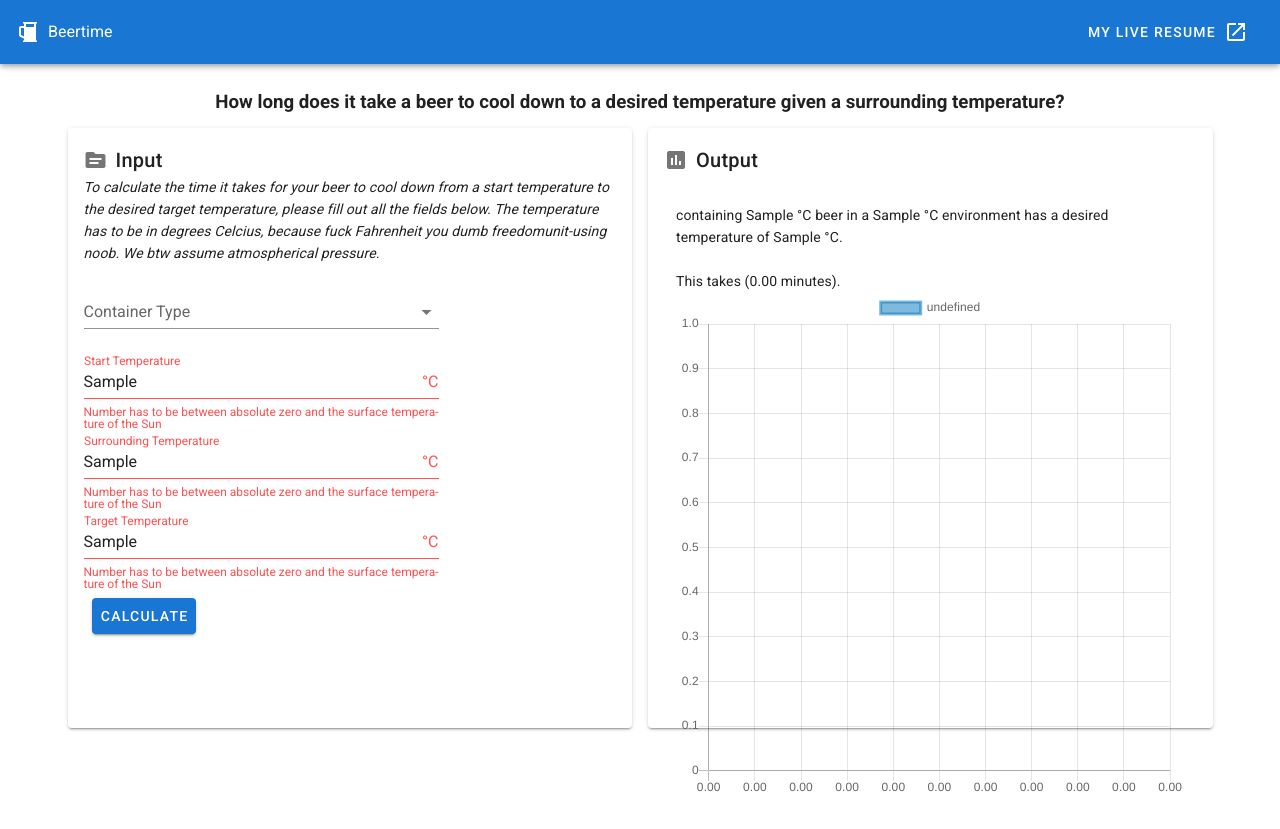
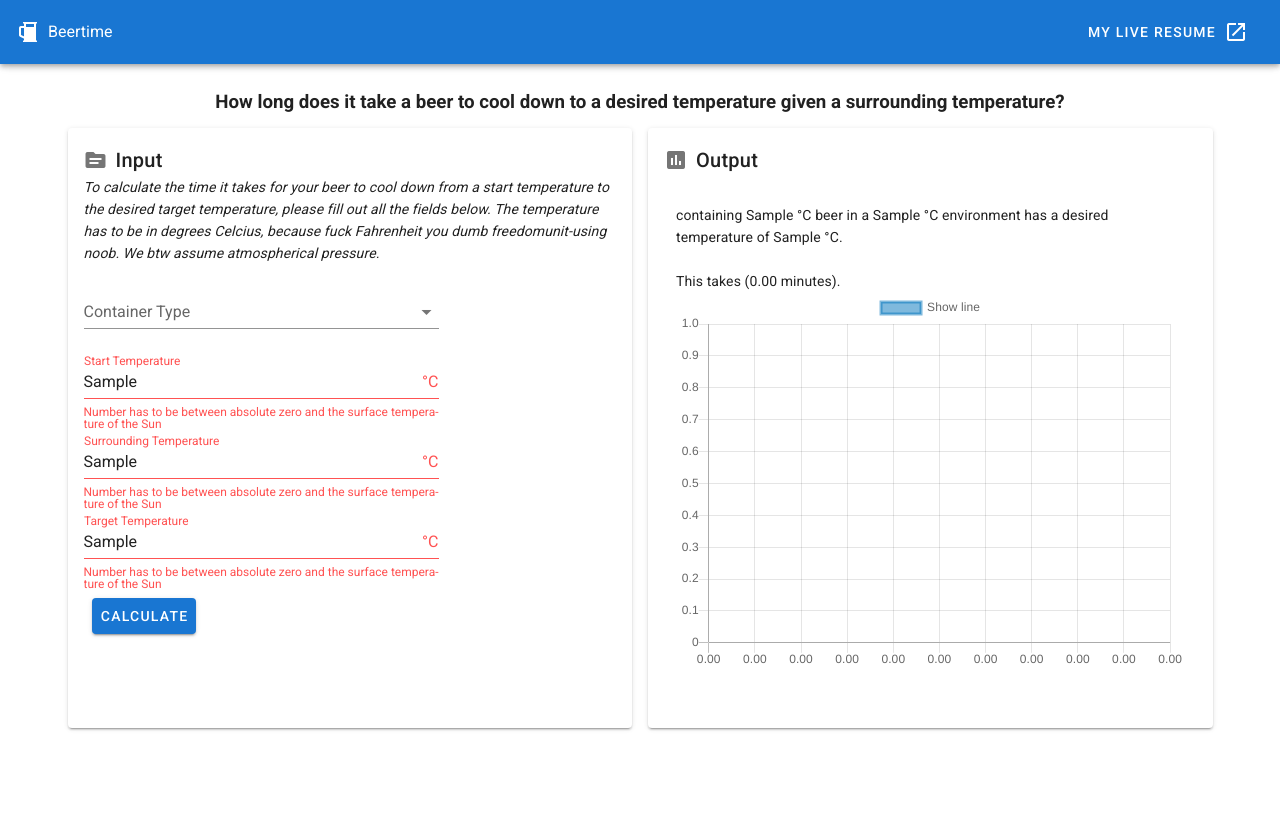
Before and after one commit to rosenberg95/beertime, a Vue app: page / in a window 1280 px wide. Both pictures are taken after typing "Sample", "Sample", "Sample" into the empty fields and a click on the button "CALCULATE". After the commit the page ends 800 px from the top, so only its background shows below. Built offline with nearby package versions, Linux system fonts and the light colour scheme.

Commit message:
adjusted chart height

```diff
--- a/src/components/Outputside.vue
+++ b/src/components/Outputside.vue
@@ -16,7 +16,7 @@
             <br>This takes <b>{{ textTime }}</b> ({{(finalTime/60).toFixed(2)}} minutes).
         </div>
         <div v-if="input.submitStatus && !simulationStatus">
-            <div fitParent=true><line-chart :chartData="datacollection"></line-chart></div>
+            <div><line-chart :chartData="datacollection" :height="300"></line-chart></div>
         </div>
 
 
@@ -114,6 +114,7 @@
                 this.mass = 0.75
             }
 
+
             this.run()
             setTimeout(() => {console.log("Timeout for plot"); this.plot()}, 250)
             setTimeout(() => {console.log("Timeout for end"); this.simulationStatus = false}, 500)
@@ -121,6 +122,7 @@
         },
     },
     mounted () {
+
         // this.gradient = this.$refs.canvas
         //     .getContext("2d")
         //     .createLinearGradient(0, 0, 0, 450);
@@ -128,6 +130,7 @@
         // this.gradient.addColorStop(0, "rgba(0, 231, 255, 0.9)");
         // this.gradient.addColorStop(0.5, "rgba(0, 231, 255, 0.25)");
         // this.gradient.addColorStop(1, "rgba(0, 231, 255, 0)");
+
 
         this.plot()
     },
@@ -190,9 +193,10 @@
                 datasets: [{
                     data: Y,
                     // backgroundColor: "transparent",
-                    // backgroundColor: this.gradient,
+                    backgroundColor: this.gradient,
                     pointBorderColor: "rgba(1, 116, 188, 0.75)",
                     borderColor: "rgba(1, 116, 188, 0.50)",
+                    label: "Show line",
                     showLine: true,
                     fill: false,
                 }
```
